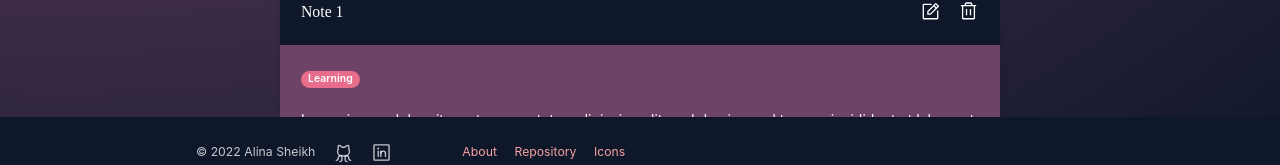
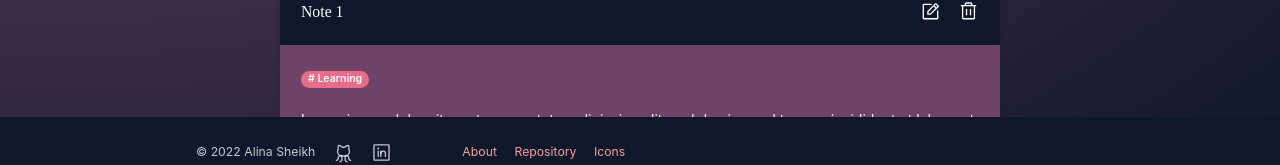
Before and after one commit to alshei/notepad-v2, a React (Create React App) app: page /mynotes in a window 1280 px wide. Both pictures are taken after a click on the button "Note 1". Shown: the part 613-778 px from the top of the page. Built offline with nearby package versions, Linux system fonts and the light colour scheme.

Commit message:
Update index.js

```diff
--- a/src/components/Card/index.js
+++ b/src/components/Card/index.js
@@ -28,7 +28,7 @@ const Card = (props) => {
       {showNote && (
         <div className="w-full rounded-b-lg p-6 bg-mauve drop-shadow-md">
           <div class="inline-flex items-center justify-center px-2 py-1 text-xs font-semibold leading-none text-white bg-bubblegum rounded-full mb-6">
-            {props.category}
+            # {props.category}
           </div>
           <p className="mb-6 text-white">{props.content}</p>
           <p className="italic text-sm text-apricot">— created on date.</p>
```
